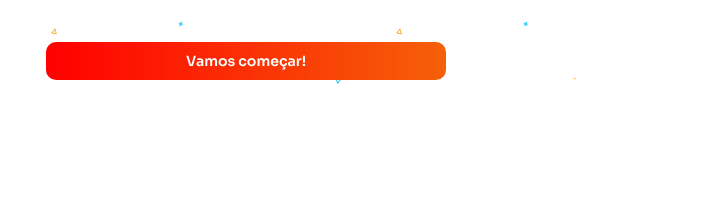
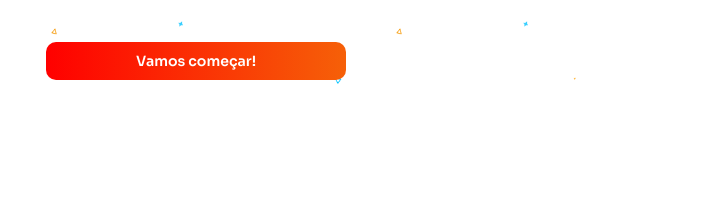
Before and after one commit to davidsamuel-dev/Digital-Evolution, a plain HTML site: page index.html in a window 1280 px wide. Shown: the part 350-569 px from the top of the page, 564-1280 px from the left. Drawn offline with nearby package versions, Linux system fonts and the light colour scheme.

Commit message:
committed

```diff
--- a/style.css
+++ b/style.css
@@ -185,6 +185,7 @@ ul > li > a > button:active {
 }
 .chamada > a>button {
   min-width: 150px;
+
   margin: 0 10px;
   border-radius: 5px;
   border: transparent;
@@ -432,9 +433,8 @@ footer{
   .baner>.chamada>h1{
     font-size: 2.5em;
   }
-  .chamada>button{
-    font-size: 0.1em;
-    margin: 10px;
+  .chamada>a>button{
+    max-width: 300px;
   }
   .menus{
     display: none;
```
